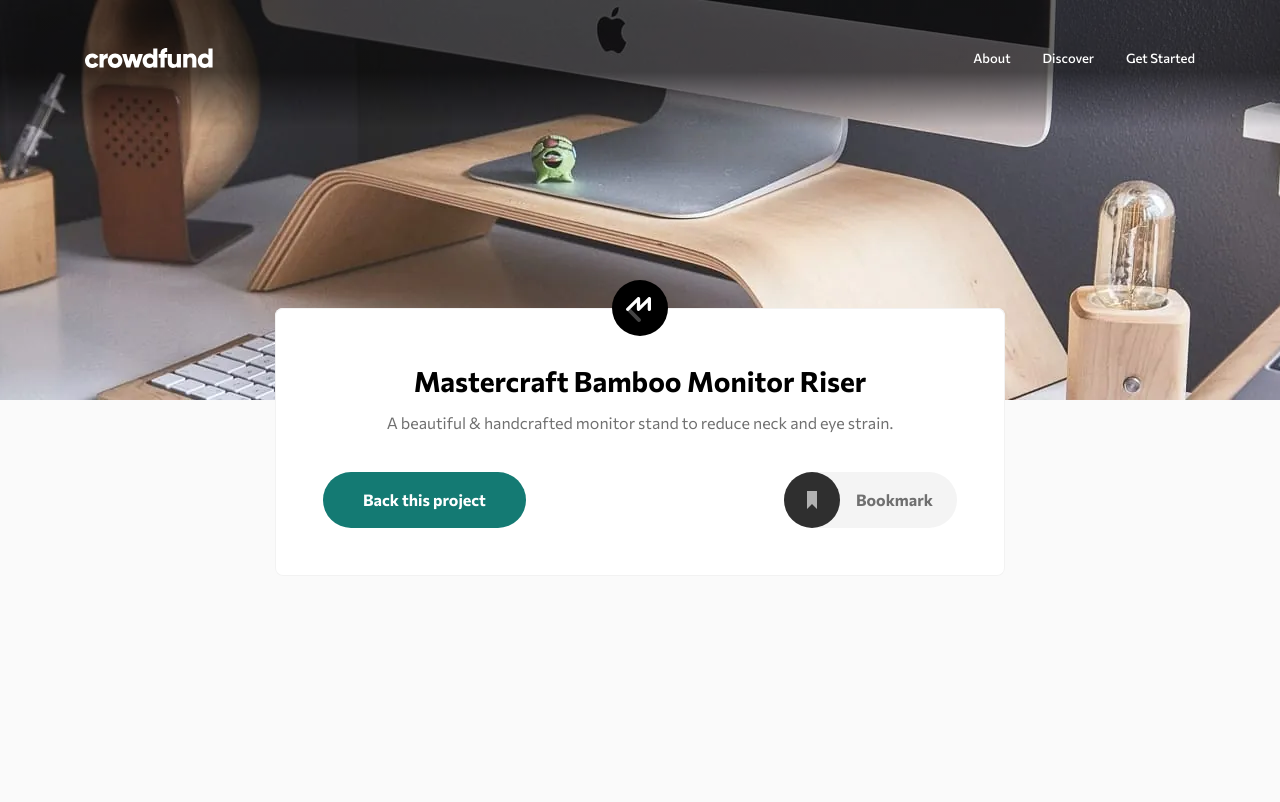
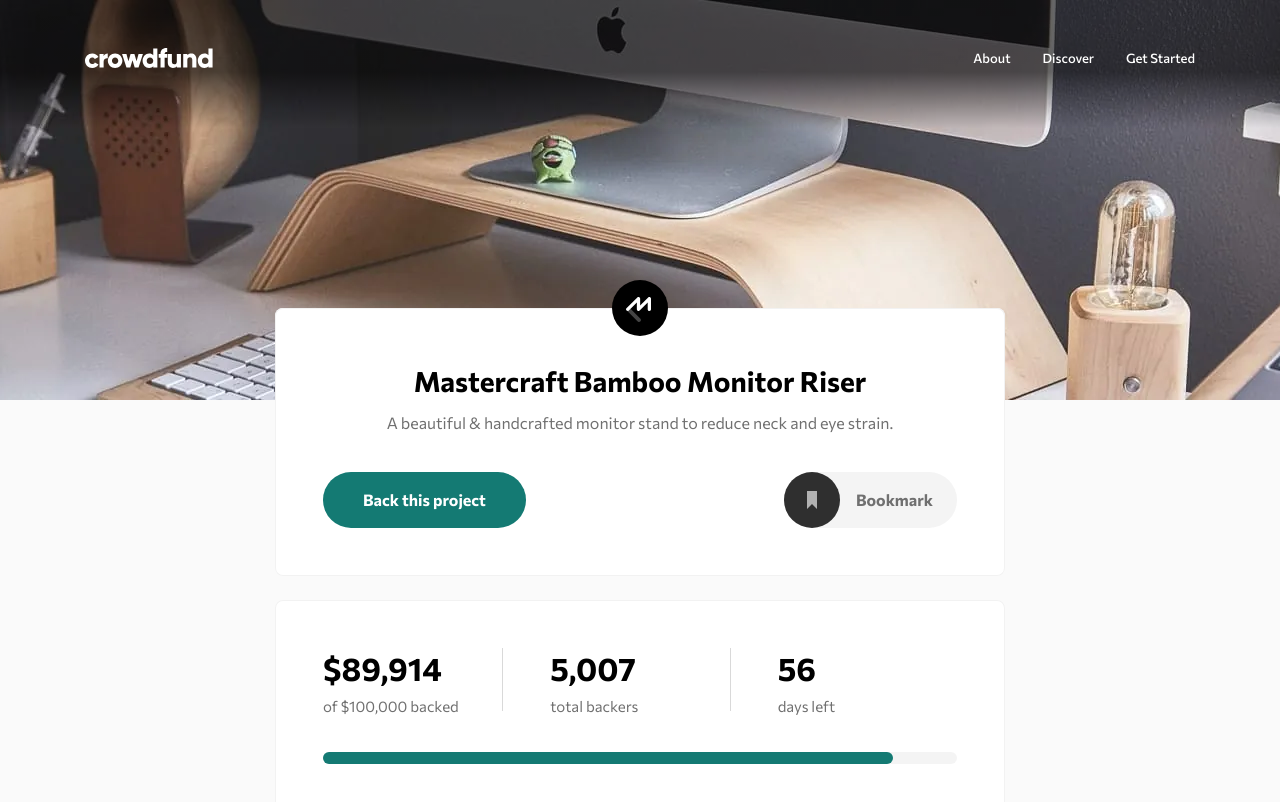
Before and after one commit to MrBlackvanta/crowdfunding-product-page, a Next.js app: page / in a window 1280 px wide. Shown: the top 802 px of the page. Built offline with nearby package versions, Linux system fonts and the light colour scheme.

Commit message:
Add FundingStats component and integrate it into the crowdfunding page

```diff
--- a/src/app/globals.css
+++ b/src/app/globals.css
@@ -67,6 +67,20 @@
   }
 }
 
+@utility v-stat-divider {
+  &:not(:first-child)::before {
+    @apply bg-line mx-auto mb-6 block h-px w-20 content-[''];
+  }
+
+  @variant md {
+    @apply relative;
+
+    &:not(:first-child)::before {
+      @apply absolute top-0 -left-12 mb-0 h-15.75 w-px;
+    }
+  }
+}
+
 @utility v-hero-scrim {
   background-image: linear-gradient(
     to bottom,
--- a/src/app/page.tsx
+++ b/src/app/page.tsx
@@ -1,6 +1,6 @@
 import CampaignProvider from "@/components/campaign-provider";
 import { SiteHeader } from "@/components/layout";
-import { HeroBanner, IntroCard } from "@/views/home";
+import { FundingStats, HeroBanner, IntroCard } from "@/views/home";
 
 export default function Home() {
   return (
@@ -10,6 +10,7 @@ export default function Home() {
         <HeroBanner />
         <div className="-mt-14 space-y-6 px-6 md:-mt-23">
           <IntroCard />
+          <FundingStats />
         </div>
       </main>
     </CampaignProvider>
--- /dev/null
+++ b/src/views/home/funding-stats.tsx
@@ -0,0 +1,53 @@
+"use client";
+
+import { useCampaign } from "@/components/campaign-provider";
+import { project } from "@/data/campaign";
+
+const money = new Intl.NumberFormat("en-US", {
+  style: "currency",
+  currency: "USD",
+  maximumFractionDigits: 0,
+});
+
+const count = new Intl.NumberFormat("en-US");
+
+export default function FundingStats() {
+  const [{ raised, backers }] = useCampaign();
+  const fundedPercent = Math.min((raised / project.goal) * 100, 100);
+
+  const stats = [
+    {
+      value: money.format(raised),
+      label: `of ${money.format(project.goal)} backed`,
+    },
+    { value: count.format(backers), label: "total backers" },
+    { value: count.format(project.daysLeft), label: "days left" },
+  ];
+
+  return (
+    <div className="max-w-content inset-ring-hairline mx-auto w-full rounded-lg bg-white px-6 pt-8 pb-10 text-center inset-ring md:px-12 md:pt-12 md:pb-12.25 md:text-left">
+      <ul className="flex flex-col gap-6 md:grid md:grid-cols-3 md:gap-12">
+        {stats.map(({ value, label }) => (
+          <li key={label} className="v-stat-divider">
+            <span className="block text-4xl font-bold">{value}</span>
+            <span className="text-muted md:text-md mt-2.25 block text-sm">
+              {label}
+            </span>
+          </li>
+        ))}
+      </ul>
+
+      <div
+        role="progressbar"
+        aria-label="Funding progress"
+        aria-valuenow={Math.round(fundedPercent)}
+        className="bg-charcoal/5 mt-8 h-3 rounded-full md:mt-9.25"
+      >
+        <div
+          style={{ width: `${fundedPercent}%` }}
+          className="bg-cyan h-full rounded-full motion-safe:transition-[width]"
+        />
+      </div>
+    </div>
+  );
+}
--- a/src/views/home/index.ts
+++ b/src/views/home/index.ts
@@ -1,2 +1,3 @@
+export { default as FundingStats } from "./funding-stats";
 export { default as HeroBanner } from "./hero-banner";
 export { default as IntroCard } from "./intro-card";
```
